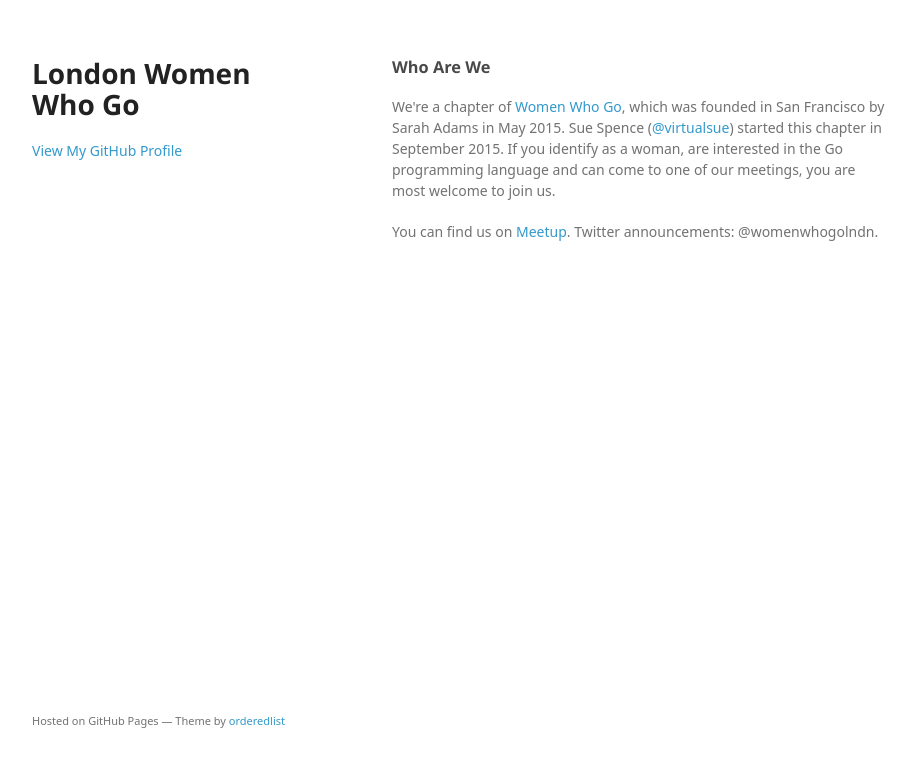
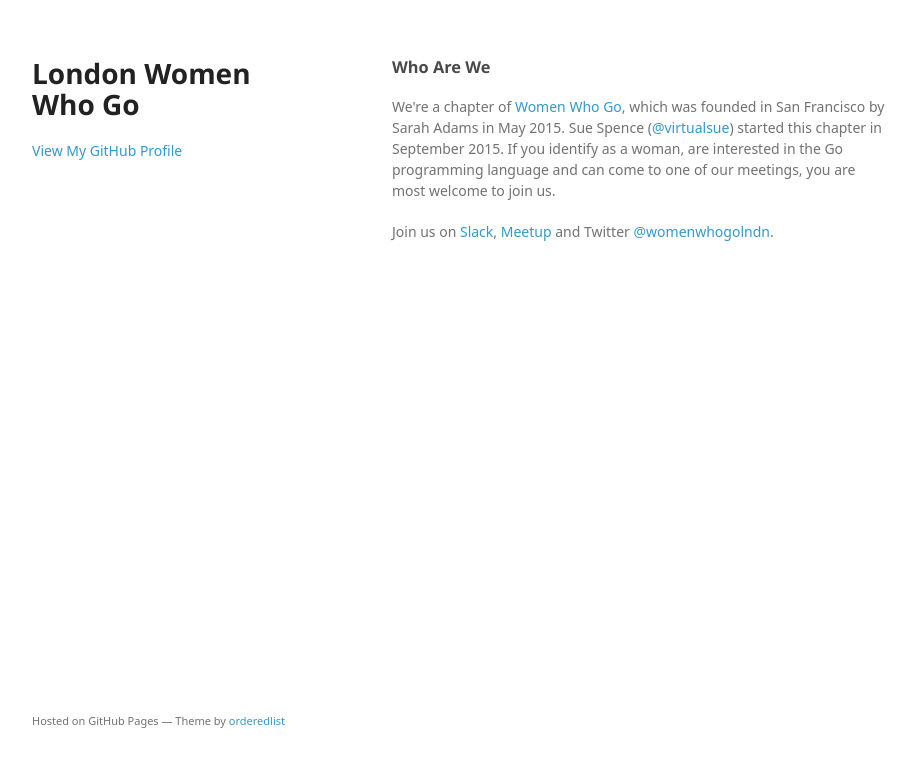
Before and after one commit to WomenWhoGoLondon/WomenWhoGoLondon.github.io, a plain HTML site: page index.html in a window 1280 px wide. Shown: the whole page, without its empty margins (178-1093 px from the left). Drawn offline with Linux system fonts and the light colour scheme; a web font is replaced by a local one.

Commit message:
Slack inviter link

```diff
--- a/index.html
+++ b/index.html
@@ -28,8 +28,7 @@
 
 <p>We're a chapter of <a href="http://www.womenwhogo.org/">Women Who Go</a>, which was founded in San Francisco by Sarah Adams in May 2015. Sue Spence (<a href="https://github.com/virtualsue" class="user-mention">@virtualsue</a>) started this chapter in September 2015. If you identify as a woman, are interested in the Go programming language and can come to one of our meetings, you are most welcome to join us.</p>
 
-<p>You can find us on <a href="http://www.meetup.com/Women-Who-Go-London/">Meetup</a>.
-Twitter announcements: @womenwhogolndn.</p>
+<p>Join us on <a href="https://slack.womenwhogo.co.uk/">Slack</a>, <a href="http://www.meetup.com/Women-Who-Go-London/">Meetup</a> and Twitter <a href:="https://twitter.com/womenwhogolndn">@womenwhogolndn</a>.
       </section>
       <footer>
         <p><small>Hosted on GitHub Pages &mdash; Theme by <a href="https://github.com/orderedlist">orderedlist</a></small></p>
```
